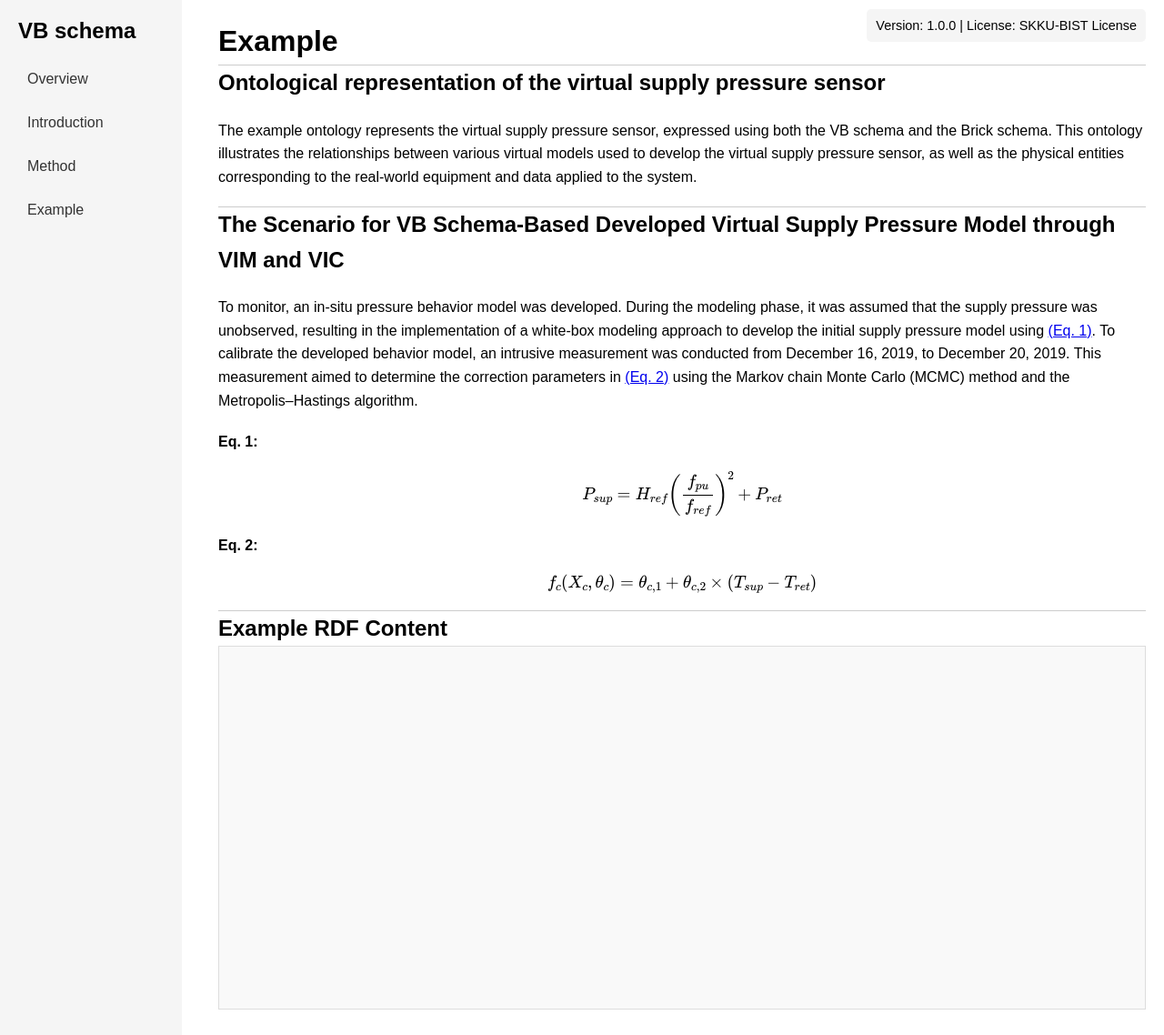
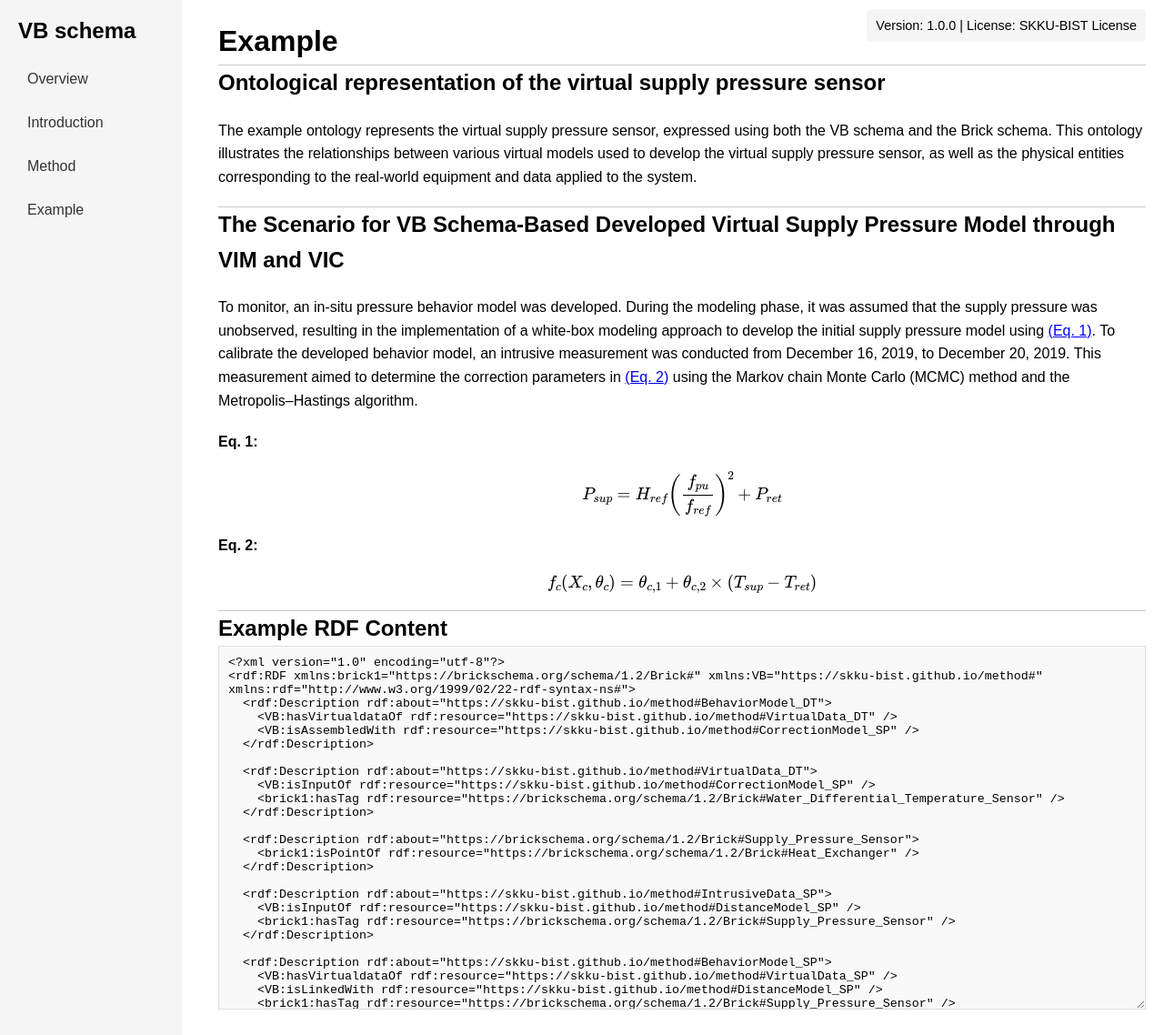
Before and after one commit to SKKU-BIST/SKLU-BIST.github.io, a Jekyll site: the page built from example.md, in a window 1280 px wide. Shown: the whole page at 91% size. Built offline with Jekyll 4.4.1, drawn with Linux system fonts in a browser that asks for light colours.

Commit message:
Update example.md

```diff
--- a/example.md
+++ b/example.md
@@ -34,7 +34,7 @@ To monitor, an in-situ pressure behavior model was developed. During the modelin
 ## Example RDF Content
 
 
-<div style="border: 1px solid #ddd; padding: 10px; background-color: #f9f9f9; overflow: auto; max-height: 400px; white-space: pre; font-family: monospace;">
+<textarea style="width: 100%; height: 400px; border: 1px solid #ddd; padding: 10px; background-color: #f9f9f9; font-family: monospace;">
 <?xml version="1.0" encoding="utf-8"?>
 <rdf:RDF
    xmlns:brick1="https://brickschema.org/schema/1.2/Brick#"
@@ -145,7 +145,8 @@ To monitor, an in-situ pressure behavior model was developed. During the modelin
     <brick1:hasTag rdf:resource="https://brickschema.org/schema/1.2/Brick#Supply_Pressure_Sensor"/>
   </rdf:Description>
 </rdf:RDF>
-</div>
+
+</textarea>
 
 <style>
     .spaced {
```
